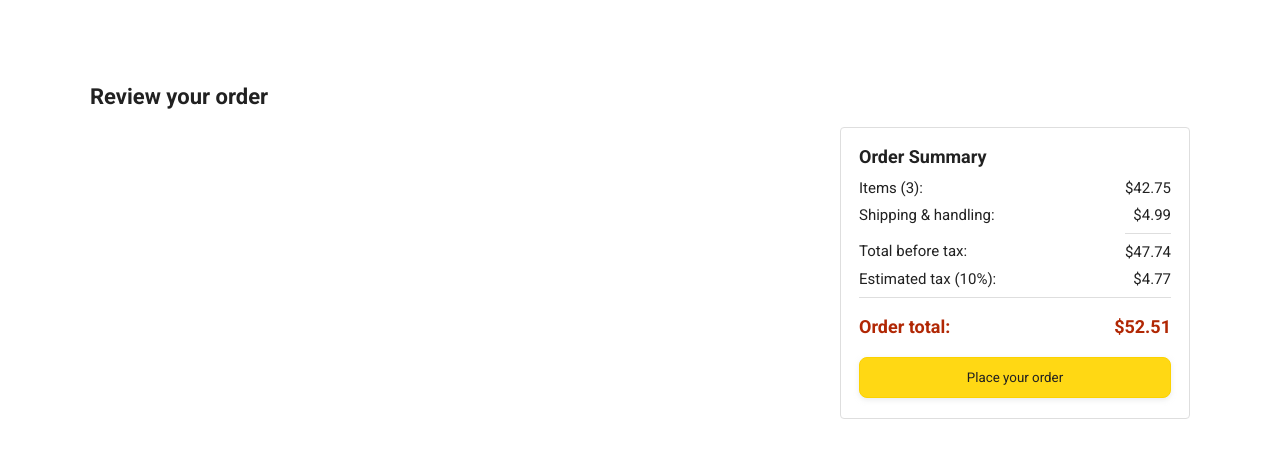
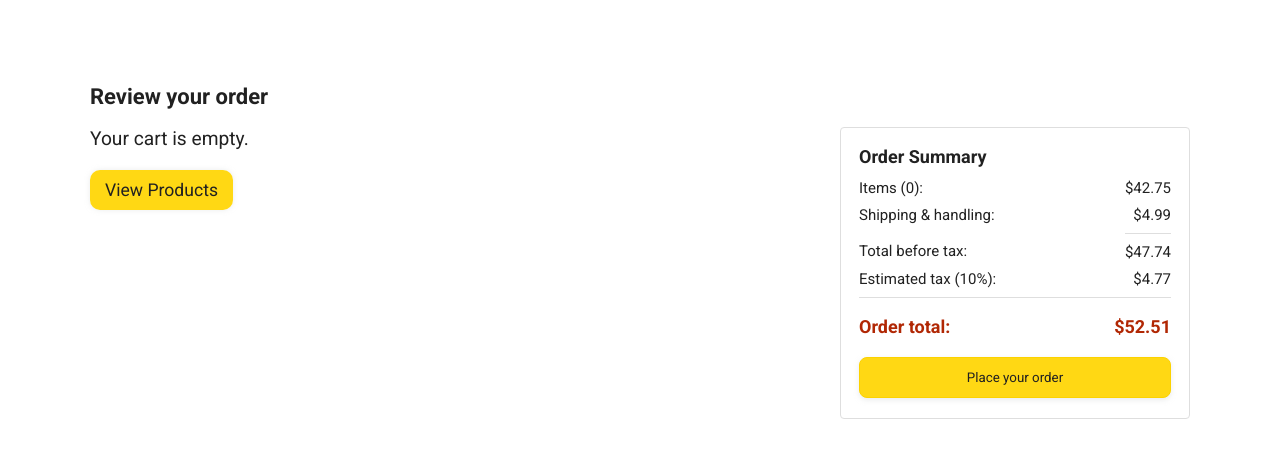
Before and after one commit to xCordeva/javascript-amazon-project, a plain HTML site: page checkout.html in a window 1280 px wide. Shown: the part 56-514 px from the top of the page. Drawn offline with Linux system fonts and the light colour scheme.

Commit message:
added a message to be shown when the cart is empty

```diff
--- a/checkout.html
+++ b/checkout.html
@@ -44,7 +44,10 @@
 
       <div class="checkout-grid">
         <div class="order-summary">
-
+          <div class="js-cart-empty">
+            <p>Your cart is empty.</p>
+            <a href="amazon.html">View Products</a>
+          </div>
         </div>
 
         <div class="payment-summary">
@@ -53,7 +56,7 @@
           </div>
 
           <div class="payment-summary-row">
-            <div>Items (3):</div>
+            <div>Items (<span class="js-order-summary-items"></span>):</div>
             <div class="payment-summary-money">$42.75</div>
           </div>
 
--- a/scripts/checkout.js
+++ b/scripts/checkout.js
@@ -97,7 +97,7 @@ cart.forEach((cartItem)=>{
         </div>
     `
 })
-
+if (cart.length !=0){
     document.querySelector('.order-summary').innerHTML= checkoutHTML
     document.querySelectorAll(`.js-delete-button`)
         .forEach((link) => {
@@ -108,6 +108,13 @@ document.querySelectorAll(`.js-delete-button`)
                 container.remove()
             })
         })
+}else{
+    emptyCartMessage()
+}
+function emptyCartMessage(){
+    const emptyCart = document.querySelector('.js-cart-empty')
+    emptyCart.style.display = 'block';
+}
 
 
 
@@ -157,3 +164,4 @@ document.querySelectorAll('.js-update-button').forEach((link)=>{
 
 const totalCartQuantity = checkQuantity()
 document.querySelector('.return-to-home-link').innerHTML= `${totalCartQuantity} items`
+document.querySelector('.js-order-summary-items').innerHTML= totalCartQuantity
--- a/styles/pages/checkout/checkout.css
+++ b/styles/pages/checkout/checkout.css
@@ -43,7 +43,24 @@
 }
 
 /* HERE*/
-
+.js-cart-empty{
+  display: none;
+}
+.js-cart-empty a{
+  border: none;
+  border-radius: 10px;
+  font-size: 1.1em;
+  background-color: rgb(255, 216, 20);
+  color: rgb(33, 33, 33);
+  box-shadow: 0px 0px 5px rgba(213, 217, 217, 0.5);
+  text-decoration: none;
+  padding: 10px 15px;
+  margin: 20px 0 0 0;
+}
+.js-cart-empty p {
+  font-size: 1.2em;
+  padding: 0 0 30px 0;
+}
 .alt-quantity, .save-quantity-link{
   width: 30px;
   display: none;
```
Also changed, not shown: data/cart.js (line endings or trailing spaces). Lines whose indentation alone changed are shown as unchanged.
